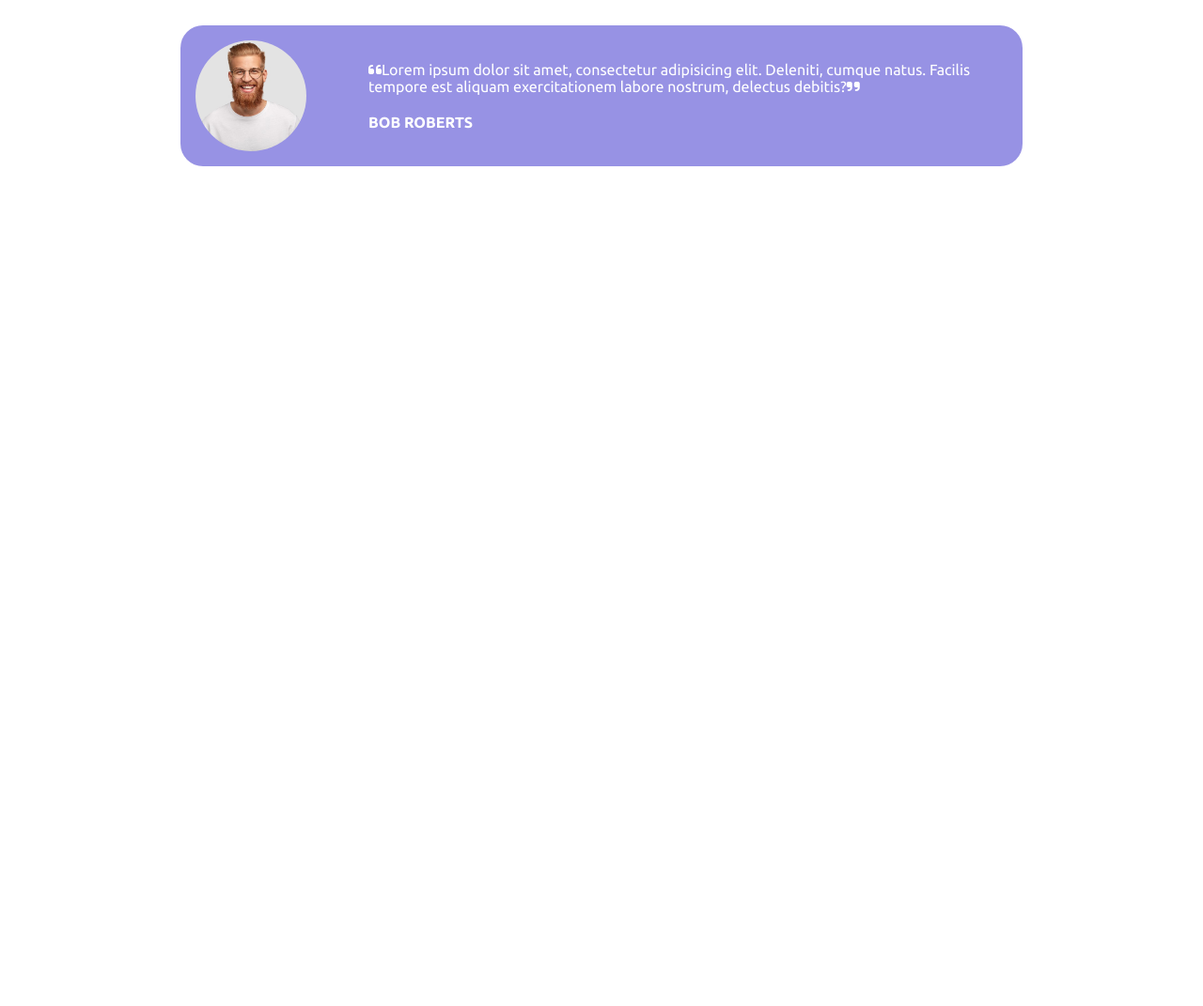
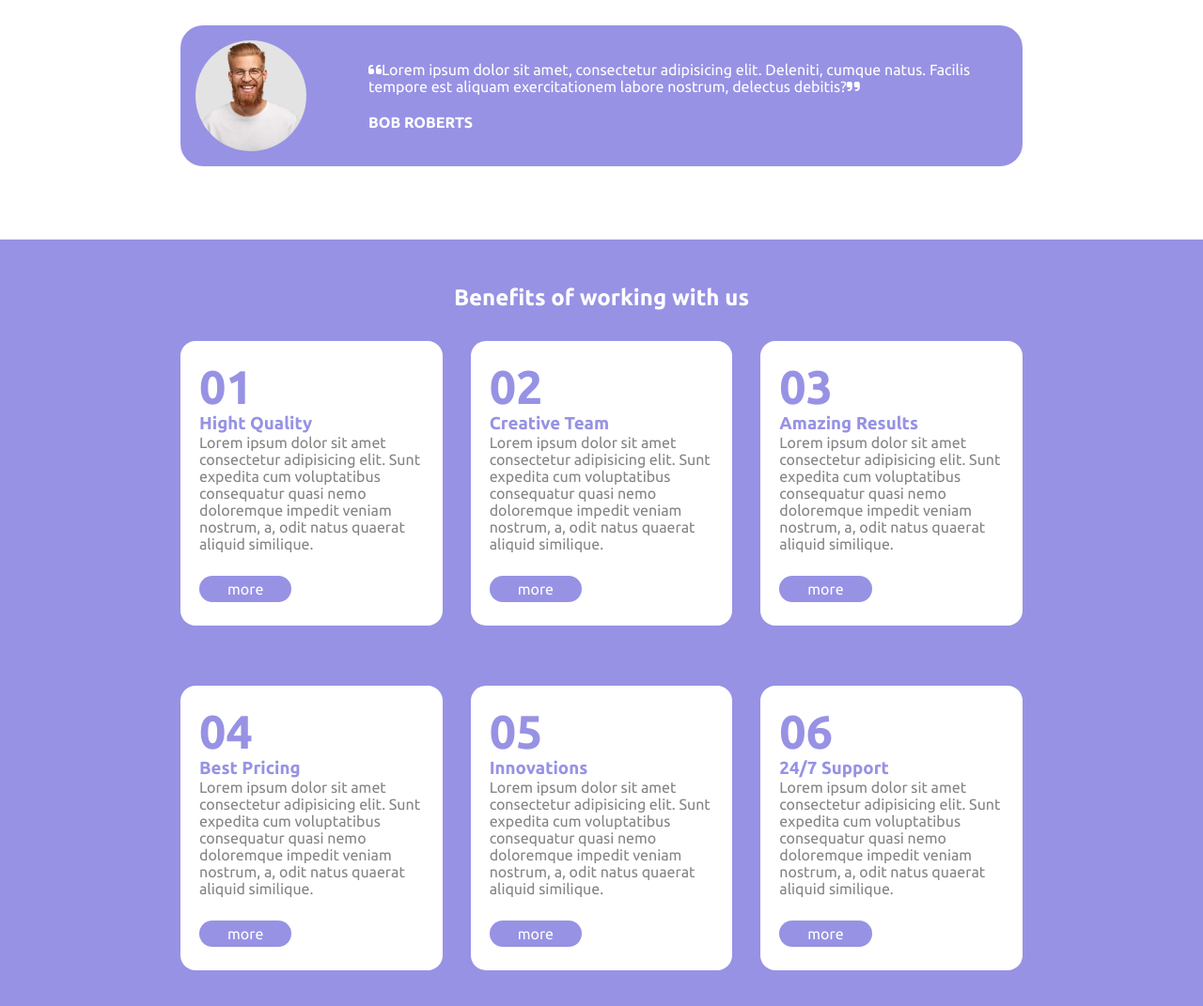
Before and after one commit to Gianmarco720/html-responsive-layout, a plain HTML site: page index.html in a window 1280 px wide. Shown: the part 2498-3569 px from the top of the page at 94% size. Before the commit the page ends 2753 px from the top, so only its background shows below. Drawn offline with Linux system fonts and the light colour scheme.

Commit message:
add benefits section

```diff
--- a/assets/css/style.css
+++ b/assets/css/style.css
@@ -12,6 +12,7 @@
     --dark: #333333;
     --alert: #FDC15F;
     --light: #FFFFFF;
+    --text: #848484;
 }
 
 img {
@@ -217,6 +218,7 @@ section {
 }
 /* #endregion section 2 */
 
+/* #region section 3 */
 .partners {
     text-align: center;
 }
@@ -253,4 +255,42 @@ section {
 .partners_info h4 {
     margin-top: 20px;
 }
-/* #endregion section 2 */
+/* #endregion section 3 */
+
+/* #region section 4 */
+.benefits {
+    background-color: var(--primary);
+    text-align: center;
+    color: var(--light);
+}
+
+.benefit_card h1, h3 {
+    color: var(--primary);
+}
+
+.benefit_card h1 {
+    font-size: 50px;
+}
+
+.benefit_card {
+    margin: 2rem 0;
+    background-color: var(--light);
+    color: var(--text);
+    border-radius: 1rem;
+}
+
+.benefit_link {
+    background-color: var(--primary);
+    color: var(--light);
+    border-radius: 1rem;
+    padding: 5px 30px;
+}
+
+.benefit_button {
+    margin: 30px 0;
+}
+
+.card_text {
+    text-align: left;
+    margin: 20px;
+}
--- a/index.html
+++ b/index.html
@@ -69,7 +69,7 @@
                 </div>
             </div>
         </section>
-        <!-- Sezione 2 -->
+        <!-- Sezione 2 planning-->
         <section class="planning">
             <div class="container">
                 <div class="row">
@@ -95,7 +95,7 @@
                 </div>
             </div>
         </section>
-        <!-- Sezione 3 -->
+        <!-- Sezione 3 partners-->
         <section class="partners">
             <div class="container">
                 <h5>TESTIMONIALS</h5>
@@ -124,6 +124,78 @@
                 </div>
             </div>
         </section>
+        <!-- Sezione 4 benefits-->
+        <section class="benefits">
+            <div class="container">
+                <h1>Benefits of working with us</h1>
+                <!-- Prima riga di benefit card -->
+                <div class="row">
+                    <div class="col_4 benefit_card">
+                        <div class="card_text">
+                            <h1>01</h1>
+                            <h3>Hight Quality</h3>
+                            <p>Lorem ipsum dolor sit amet consectetur adipisicing elit. Sunt expedita cum voluptatibus consequatur quasi nemo doloremque impedit veniam nostrum, a, odit natus quaerat aliquid similique.</p>
+                            <div class="benefit_button">
+                                <a href="#" class="benefit_link">more</a>
+                            </div>
+                        </div>
+                    </div>
+                    <div class="col_4 benefit_card">
+                        <div class="card_text">
+                            <h1>02</h1>
+                            <h3>Creative Team</h3>
+                            <p>Lorem ipsum dolor sit amet consectetur adipisicing elit. Sunt expedita cum voluptatibus consequatur quasi nemo doloremque impedit veniam nostrum, a, odit natus quaerat aliquid similique.</p>
+                            <div class="benefit_button">
+                                <a href="#" class="benefit_link">more</a>
+                            </div>
+                        </div>
+                    </div>
+                    <div class="col_4 benefit_card">
+                        <div class="card_text">
+                            <h1>03</h1>
+                            <h3>Amazing Results</h3>
+                            <p>Lorem ipsum dolor sit amet consectetur adipisicing elit. Sunt expedita cum voluptatibus consequatur quasi nemo doloremque impedit veniam nostrum, a, odit natus quaerat aliquid similique.</p>
+                            <div class="benefit_button">
+                                <a href="#" class="benefit_link">more</a>
+                            </div>
+                        </div>
+                    </div>
+                </div>
+                <!-- Seconda riga di benefit card -->
+                <div class="row">
+                    <div class="col_4 benefit_card">
+                        <div class="card_text">
+                            <h1>04</h1>
+                            <h3>Best Pricing</h3>
+                            <p>Lorem ipsum dolor sit amet consectetur adipisicing elit. Sunt expedita cum voluptatibus consequatur quasi nemo doloremque impedit veniam nostrum, a, odit natus quaerat aliquid similique.</p>
+                            <div class="benefit_button">
+                                <a href="#" class="benefit_link">more</a>
+                            </div>
+                        </div>
+                    </div>
+                    <div class="col_4 benefit_card">
+                        <div class="card_text">
+                            <h1>05</h1>
+                            <h3>Innovations</h3>
+                            <p>Lorem ipsum dolor sit amet consectetur adipisicing elit. Sunt expedita cum voluptatibus consequatur quasi nemo doloremque impedit veniam nostrum, a, odit natus quaerat aliquid similique.</p>
+                            <div class="benefit_button">
+                                <a href="#" class="benefit_link">more</a>
+                            </div>
+                        </div>
+                    </div>
+                    <div class="col_4 benefit_card">
+                        <div class="card_text">
+                            <h1>06</h1>
+                            <h3>24/7 Support</h3>
+                            <p>Lorem ipsum dolor sit amet consectetur adipisicing elit. Sunt expedita cum voluptatibus consequatur quasi nemo doloremque impedit veniam nostrum, a, odit natus quaerat aliquid similique.</p>
+                            <div class="benefit_button">
+                                <a href="#" class="benefit_link">more</a>
+                            </div>
+                        </div>
+                    </div>
+                </div>
+            </div>
+        </section>
     </main>
 
 </body>
```
